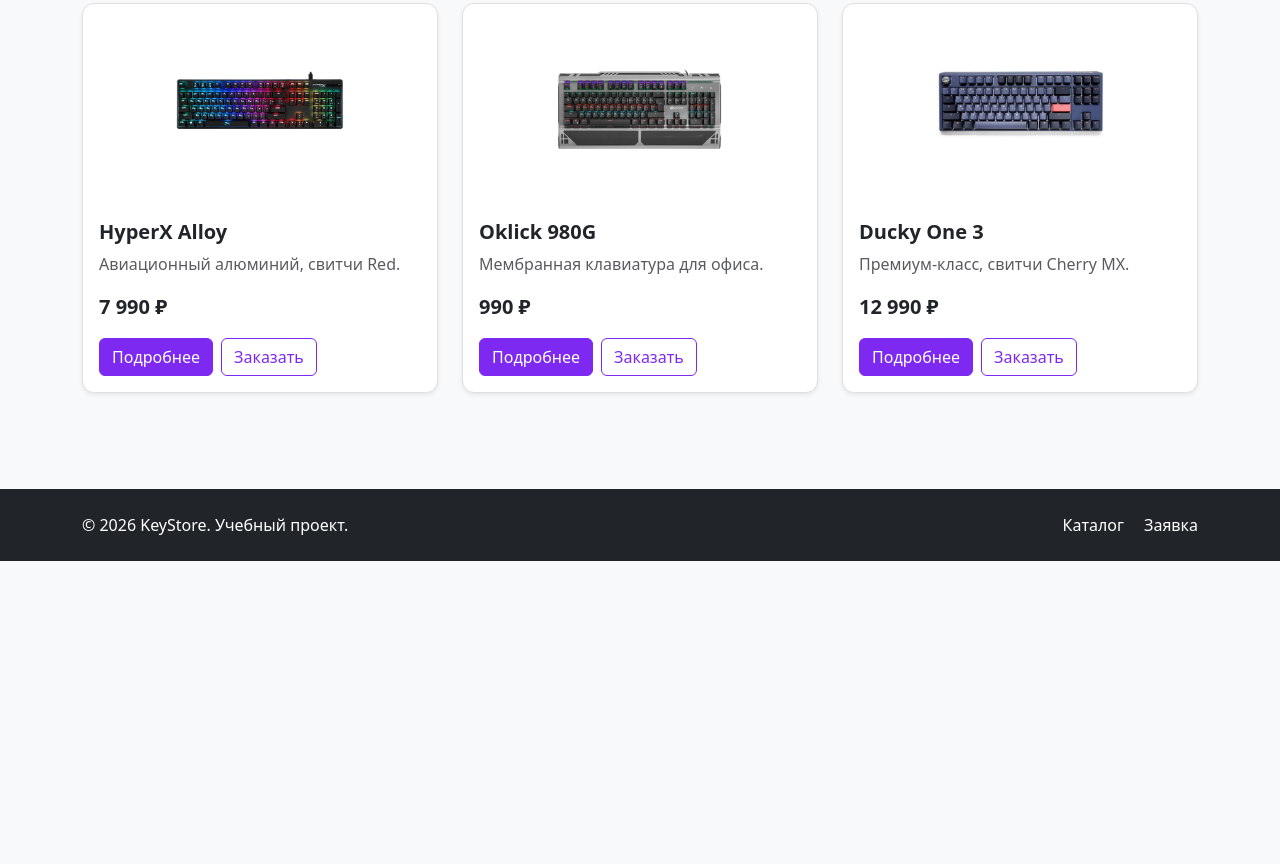
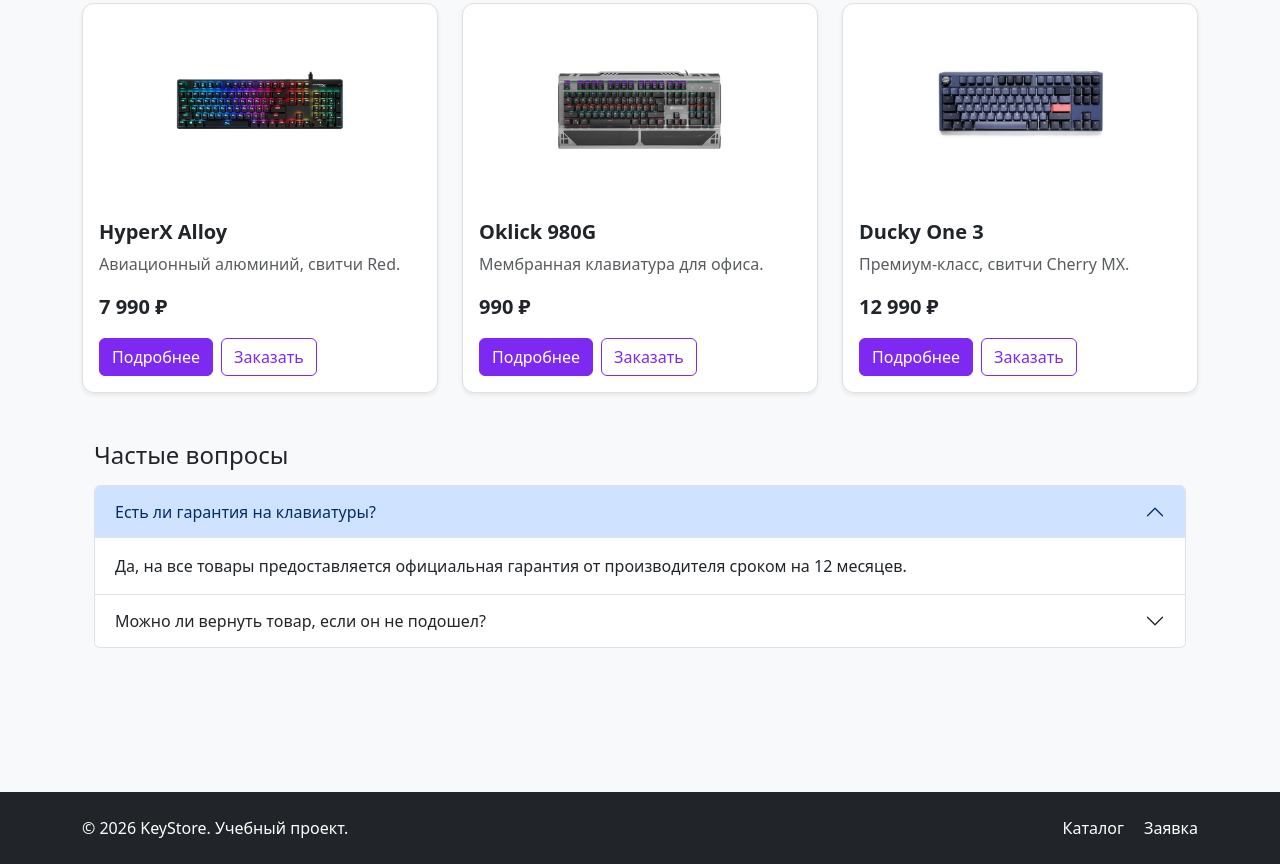
Before and after one commit to z1kax/kr2-bootstrap-shop, a plain HTML site: page catalog.html in a window 1280 px wide. Shown: the part 803-1667 px from the top of the page. Before the commit the page ends 1364 px from the top, so only its background shows below. Drawn offline with Linux system fonts and the light colour scheme.

```diff
--- a/catalog.html
+++ b/catalog.html
@@ -11,6 +11,7 @@
 
   <title>Каталог - KeyStore</title>
 
+  <link rel="icon" type="image/svg+xml" href="images/favicon.svg">
   <link rel="stylesheet" href="vendor/bootstrap/css/bootstrap.min.css">
   <link rel="stylesheet" href="css/custom.css">
   <script src="js/main.js" defer></script>
@@ -164,6 +165,60 @@
         </div>
       </div>
     </div>
+
+    <section class="container my-5">
+      <h2 class="h4 mb-3">Частые вопросы</h2>
+
+      <div class="accordion" id="faqAccordion">
+        <div class="accordion-item">
+          <h3 class="accordion-header">
+            <button
+              class="accordion-button"
+              type="button"
+              data-bs-toggle="collapse"
+              data-bs-target="#faqOne"
+              aria-expanded="true"
+              aria-controls="faqOne"
+            >
+              Есть ли гарантия на клавиатуры?
+            </button>
+          </h3>
+          <div
+            id="faqOne"
+            class="accordion-collapse collapse show"
+            data-bs-parent="#faqAccordion"
+          >
+            <div class="accordion-body">
+              Да, на все товары предоставляется официальная гарантия от производителя сроком на 12 месяцев.
+            </div>
+          </div>
+        </div>
+
+        <div class="accordion-item">
+          <h3 class="accordion-header">
+            <button
+              class="accordion-button collapsed"
+              type="button"
+              data-bs-toggle="collapse"
+              data-bs-target="#faqTwo"
+              aria-expanded="false"
+              aria-controls="faqTwo"
+            >
+              Можно ли вернуть товар, если он не подошел?
+            </button>
+          </h3>
+          <div
+            id="faqTwo"
+            class="accordion-collapse collapse"
+            data-bs-parent="#faqAccordion"
+          >
+            <div class="accordion-body">
+              Да, вы можете вернуть клавиатуру в течение 14 дней с момента получения, если сохранена оригинальная упаковка и товарный вид.
+            </div>
+          </div>
+        </div>
+      </div>
+    </section>
   </main>
 
   <footer class="bg-dark text-white py-4 mt-5">
```
Also changed, not shown: contacts.html (+1 -0 lines), index.html (+1 -0 lines), order.html (+1 -0 lines), product.html (+55 -0 lines), images/favicon.svg (added).
